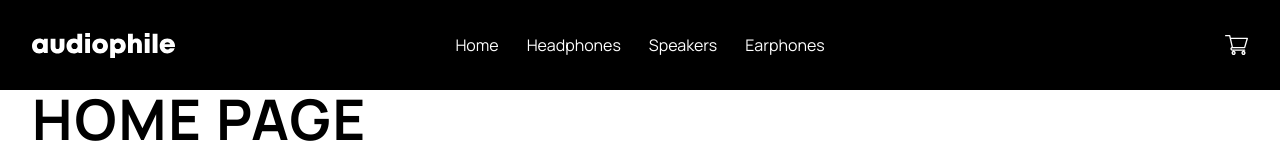
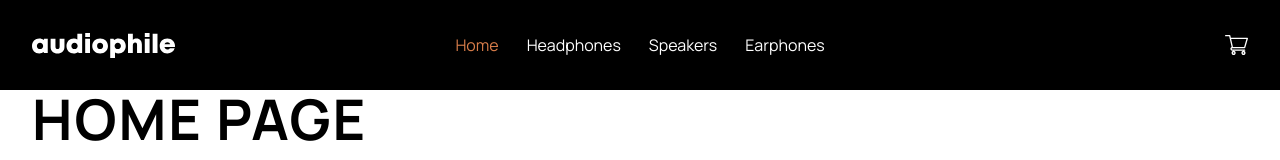
Before and after one commit to LucasWinkler/audiophile-ecommerce, a React (Vite) app: page / in a window 1280 px wide. Shown: the top 160 px of the page. Built offline with nearby package versions, Linux system fonts and the light colour scheme.

Commit message:
Extracted ArrowRightIcon to own component. Renamed Navbar/Navlink and switched out Link for NavLink in the NavigationLink component for active styles

```diff
--- a/src/Root.tsx
+++ b/src/Root.tsx
@@ -1,10 +1,10 @@
 import { Outlet } from 'react-router-dom';
-import Navbar from './components/common/Navbar';
+import NavigationBar from './components/common/NavigationBar';
 
 export default function Root() {
   return (
     <>
-      <Navbar />
+      <NavigationBar />
       <Outlet />
     </>
   );
--- /dev/null
+++ b/src/components/common/ArrowRightIcon.tsx
@@ -0,0 +1,9 @@
+import IconArrowRight from '../../assets/shared/desktop/icon-arrow-right.svg';
+
+type ArrowRightIconProps = {
+  className?: string;
+};
+
+export default function ArrowRightIcon({ className }: ArrowRightIconProps) {
+  return <img className={className} src={IconArrowRight} alt='' />;
+}
--- a/src/components/common/Navbar.tsx
+++ b/src/components/common/NavigationBar.tsx
@@ -10,6 +10,7 @@ import CartIcon from '../../assets/shared/desktop/icon-cart.svg';
 import HamburgerIcon from '../../assets/shared/tablet/icon-hamburger.svg';
 
 import navigationLinks from '../../data/navigationLinks.json';
+import Navlink from './NavigationLink.js';
 
 const fullConfig = resolveConfig(tailwindConfig);
 const screens = fullConfig?.theme?.screens as { [key: string]: string };
@@ -20,7 +21,7 @@ type NavigationLink = {
   className: string;
 };
 
-export default function Navbar() {
+export default function NavigationBar() {
   const [isMobileMenuOpen, setIsMobileMenuOpen] = useState(false);
 
   // Prevent scrolling when mobile menu is open and toggle scrollbar to prevent page from shifting
@@ -103,12 +104,12 @@ export default function Navbar() {
                       'text-neutral-900 lg:text-neutral-100'
                     )}
                     key={name}>
-                    <Link
-                      className='whitespace-nowrap px-2 py-2 transition-colors duration-300 '
+                    <Navlink
+                      className=''
                       onClick={handleCloseMobileMenu}
                       to={href}>
                       {name}
-                    </Link>
+                    </Navlink>
                   </li>
                 )
               )}
--- /dev/null
+++ b/src/components/common/NavigationLink.tsx
@@ -0,0 +1,33 @@
+import { NavLink } from 'react-router-dom';
+import clsx from 'clsx';
+
+type NavigationLinkProps = {
+  to: string;
+  className?: string;
+  children: React.ReactNode;
+  onClick?: () => void;
+};
+
+const activeLinkClassName = 'lg:text-orange';
+
+export default function NavigationLink({
+  to,
+  className,
+  children,
+  onClick,
+}: NavigationLinkProps) {
+  return (
+    <NavLink
+      to={to}
+      className={({ isActive }) =>
+        clsx(
+          'whitespace-nowrap px-2 py-2 transition-colors duration-300 hover:text-orange',
+          isActive && activeLinkClassName,
+          className
+        )
+      }
+      onClick={onClick}>
+      {children}
+    </NavLink>
+  );
+}
--- a/src/pages/Home.tsx
+++ b/src/pages/Home.tsx
@@ -1,4 +1,4 @@
-import ArrowRightIcon from '../assets/shared/desktop/icon-arrow-right.svg';
+import ArrowRightIcon from '../components/common/ArrowRightIcon';
 
 export default function Home() {
   return (
@@ -11,7 +11,7 @@ export default function Home() {
           <button className='btn btn-secondary-invert'>Click me</button>
           <button className='btn btn-simple'>
             Click me
-            <img src={ArrowRightIcon} alt='' />
+            <ArrowRightIcon />
           </button>
         </div>
       </div>
```
